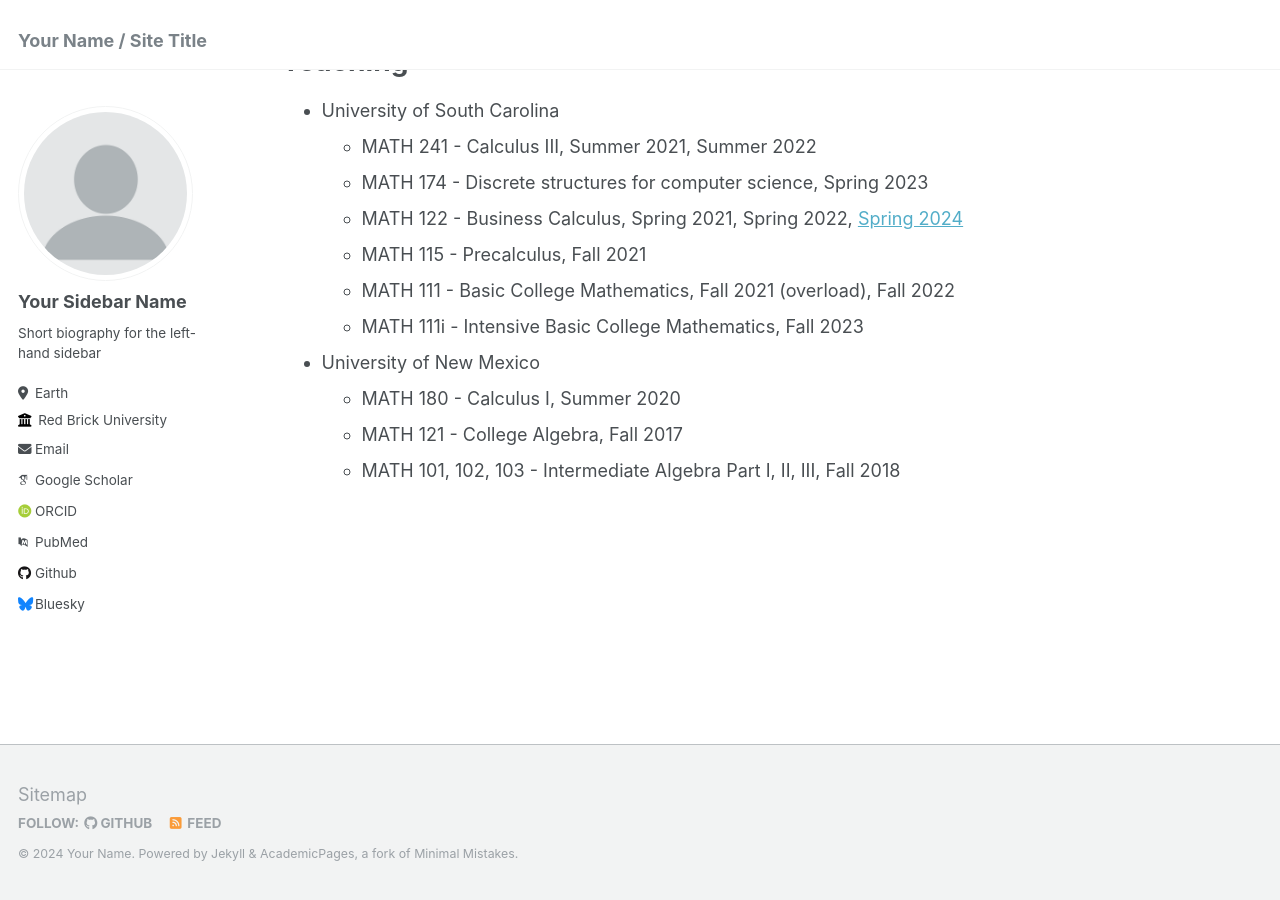
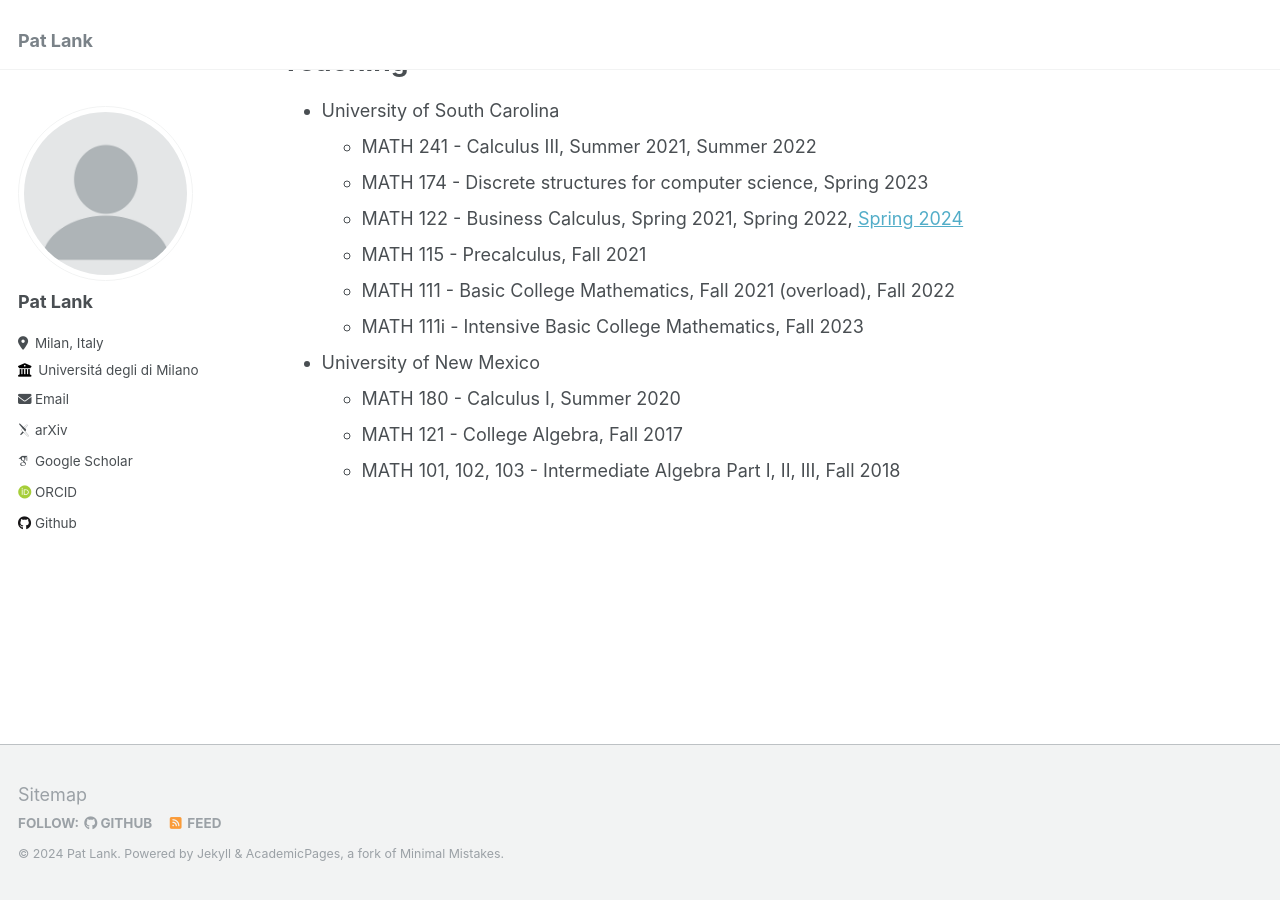
Before and after one commit to lankp/oldoldfile, a Jekyll site: the page built from _pages/about.md, in a window 1280 px wide and 900 px high, scrolled down 1629 px. Built offline with Jekyll 4.4.1, drawn with Linux system fonts in a browser that asks for light colours; some web fonts are replaced.

Commit message:
Update _config.yml

```diff
--- a/_config.yml
+++ b/_config.yml
@@ -8,10 +8,10 @@
 
 # Basic Site Settings
 locale                   : "en-US"
-title                    : "Your Name / Site Title"
+title                    : "Pat Lank"
 title_separator          : "-"
-name                     : &name "Your Name"
-description              : &description "personal description"
+name                     : &name "Pat Lank"
+description              : &description "Mathematician"
 url                      : https://academicpages.github.io # the base hostname & protocol for your site e.g. "https://mmistakes.github.io"
 baseurl                  : "" # the subpath of your site, e.g. "/blog"
 repository               : "academicpages/academicpages.github.io"
@@ -22,33 +22,33 @@ repository               : "academicpages/academicpages.github.io"
 author:
   # Biographic information
   avatar           : "profile.png"
-  name             : "Your Sidebar Name"
+  name             : "Pat Lank"
   pronouns         : # example: "she/her"
-  bio              : "Short biography for the left-hand sidebar"
-  location         : "Earth"
-  employer         : "Red Brick University"
+  bio              : ""
+  location         : "Milan, Italy"
+  employer         : "Universitá degli di Milano"
   uri              : # URL
-  email            : "none@example.org"
+  email            : "plankmathematics 'at' gmail 'dot' com"
 
   # Academic websites
-  arxiv            : # URL - Update with the correct link to your profile
-  googlescholar    : "https://scholar.google.com/citations?user=PS_CX0AAAAAJ"
+  arxiv            : "https://arxiv.org/a/0000-0003-1593-2823.html"
+  googlescholar    : "https://scholar.google.com/citations?user=JDLS-0oAAAAJ&hl=en&oi=ao"
   impactstory      : # URL
-  orcid            : "http://orcid.org/yourorcidurl"
+  orcid            : "https://orcid.org/0000-0002-2367-2892"
   semantic         : # URL
-  pubmed           : "https://www.ncbi.nlm.nih.gov/pubmed/?term=john+snow"
+  pubmed           :
   researchgate     : # URL
 
   # Repositories and software development
   bitbucket        : # Username - Update with your username on the site
   codepen          : # Username
   dribbble         : # Username
-  github           : "academicpages"
+  github           : "lankp"
   kaggle           : # Username
   stackoverflow    : # User number or user number and name (i.e., use "1" or "1/jeff-atwood")
 
   # Social media
-  bluesky          : "bsky.app" # Replace this with you Bluesky username
+  bluesky          : # Replace this with you Bluesky username
   facebook         : # Username
   flickr           : # Username
   foursquare       : # Username
@@ -121,7 +121,7 @@ yandex_site_verification :
 
 # Social Sharing
 twitter:
-  username               : &twitter
+  username               :
 facebook:
   username               :
   app_id                 :
```
